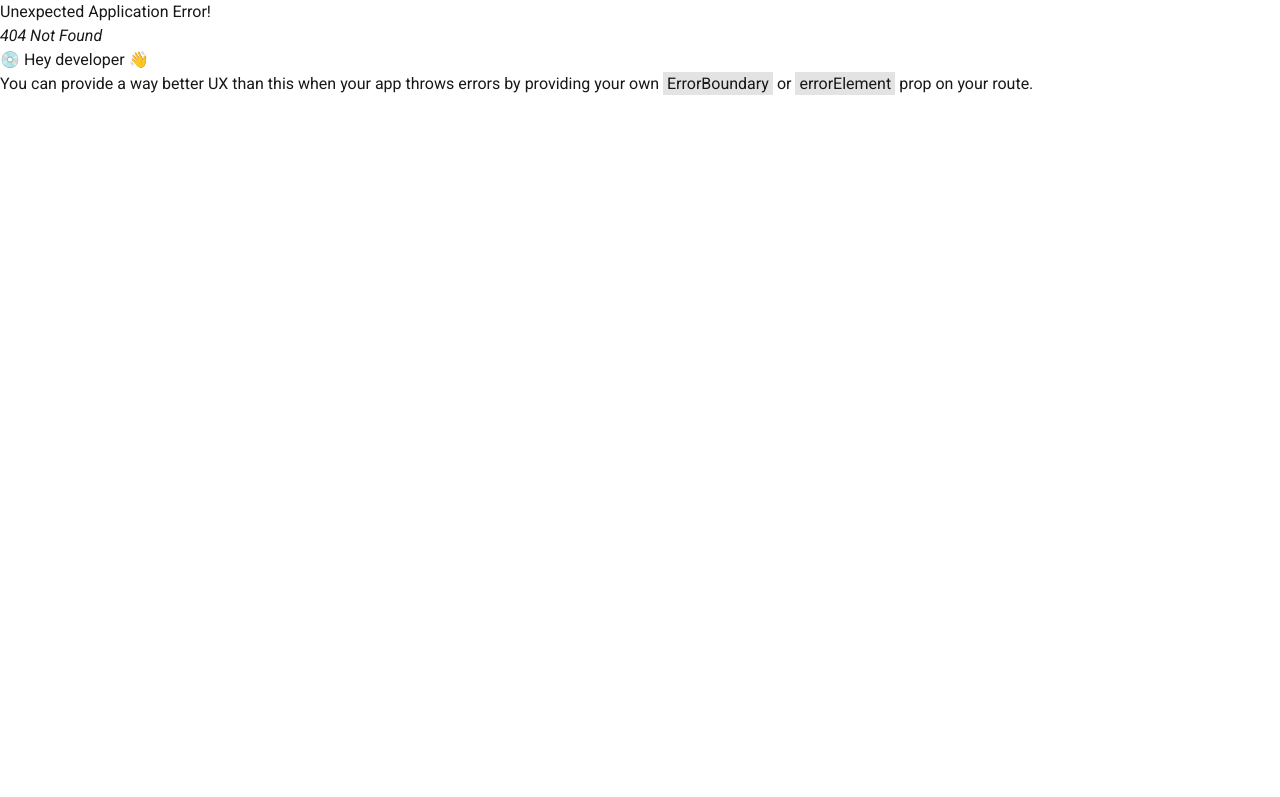
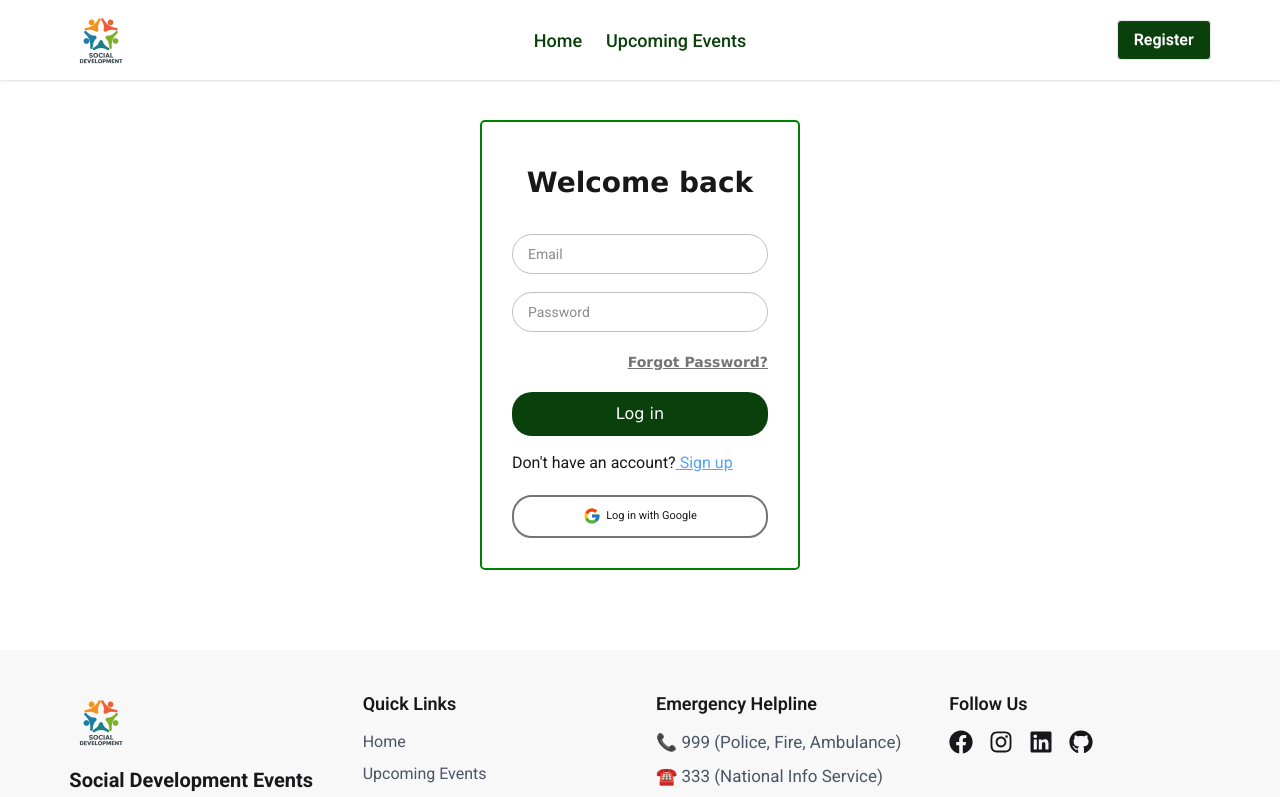
Before and after one commit to SheikhKiron/B12-A10-Future-Box-client, a React (Vite) app: page /login in a window 1280 px wide. Before the commit this address had no page. Shown: the top 797 px of the page. Built offline with nearby package versions, Linux system fonts and the light colour scheme; no server answers.

Commit message:
firebase login,register setup

```diff
--- a/package.json
+++ b/package.json
@@ -17,6 +17,7 @@
     "react-dom": "^19.1.1",
     "react-icons": "^5.5.0",
     "react-router": "^7.9.5",
+    "react-toastify": "^11.0.5",
     "styled-components": "^6.1.19",
     "tailwindcss": "^4.1.17"
   },
--- /dev/null
+++ b/src/Auth/AuthContext.jsx
@@ -0,0 +1,3 @@
+import { createContext } from "react";
+
+export const AuthContext=createContext(null)
--- /dev/null
+++ b/src/Auth/AuthProvider.jsx
@@ -0,0 +1,39 @@
+import React, { useEffect, useState } from 'react';
+import { AuthContext } from './AuthContext';
+import { createUserWithEmailAndPassword, onAuthStateChanged, signOut, updateProfile } from 'firebase/auth';
+import { auth } from '../Firebase/firebase.config';
+
+const AuthProvider = ({ children }) => {
+  const[user,setUser]=useState(null)
+  const createUser = (email,password) => {
+  return createUserWithEmailAndPassword(auth,email,password)
+  }
+
+  const profileupdate = (displayName,photoURL) => {
+  return  updateProfile(auth.currentUser, {
+      displayName,photoURL
+    })
+  }
+  const logOut = () => {
+    return signOut(auth)
+  }
+  useEffect(() => {
+    const unsubscribe = onAuthStateChanged(auth, (currentUser => {
+      setUser(currentUser)
+    }))
+    return ()=>unsubscribe()
+  },[])
+  const userInfo = {
+    createUser,
+    user,
+    profileupdate,
+    logOut
+  }
+  return (
+    <AuthContext value={userInfo}>
+      {children}
+</AuthContext>
+  );
+};
+
+export default AuthProvider;
--- a/src/Components/Navbar.jsx
+++ b/src/Components/Navbar.jsx
@@ -1,11 +1,21 @@
-import React from 'react';
+import React, { use } from 'react';
 import logo from '../assets/logo (2).png'
 import { Link, NavLink } from 'react-router';
 import { FiLogOut } from 'react-icons/fi';
 import { MdManageAccounts } from 'react-icons/md';
 import { HiMiniPlus } from 'react-icons/hi2';
 import { IoIosCreate } from 'react-icons/io';
+import { AuthContext } from '../Auth/AuthContext';
 const Navbar = () => {
+  const { user, logOut } = use(AuthContext)
+
+  const handleLogout = () => {
+    logOut()
+      .then()
+      .catch(err => {
+        console.log(err.message);
+    })
+  }
   return (
     <div className="navbar bg-base-100 md:w-11/12 mx-auto  px-4">
       <div className="flex items-center gap-2 navbar-start">
@@ -57,32 +67,31 @@ const Navbar = () => {
         </ul>
       </div>
 
-
       <div className="navbar-end">
+        {user ? (
+          <div className="flex gap-5">
             <div className="dropdown dropdown-end">
-
               <div
                 tabIndex={0}
                 role="button"
                 className="btn btn-ghost btn-circle avatar tooltip tooltip-bottom"
-            data-tip="Sheikh Kiron"
+                data-tip={user.displayName}
               >
                 <div className="w-10 rounded-full">
                   <img
                     alt="Profile"
-                src="https://img.daisyui.com/images/stock/photo-1534528741775-53994a69daeb.webp"
+                    src={user.photoURL}
                   />
                 </div>
               </div>
-
 
               <ul
                 tabIndex={0}
                 className="menu menu-sm dropdown-content mt-3 z-10 p-2 shadow bg-base-100 rounded-box w-52"
               >
-            <p className="text-center font-semibold">Sheikh Kiron</p>
+                <p className="text-center font-semibold">{user.displayName}</p>
                 <p className="text-center border-b-2 border-gray-300 pb-1 text-sm text-gray-500">
-              SheikhKiron@gmail.com
+                  {user.email}
                 </p>
 
                 <li>
@@ -95,18 +104,22 @@ const Navbar = () => {
                     <MdManageAccounts /> Manage Events
                   </NavLink>
                 </li>
-            <li className="border-b-2 border-gray-300">
+                <li>
                   <NavLink to="/joined-events" className="text-[17px]">
                     <HiMiniPlus /> Joined Events
                   </NavLink>
                 </li>
-            <li>
-              <a className="text-[17px] flex items-center gap-1">
-                <FiLogOut /> Logout
-              </a>
-            </li>
               </ul>
             </div>
+            <button className="text-[16px] flex items-center gap-1 btn bg-[#0a400c] text-white" onClick={handleLogout}>
+              <FiLogOut /> Logout
+            </button>
+          </div>
+        ) : (
+          <button className="btn bg-[#0a400c] text-[16px] text-white">
+            Register
+          </button>
+        )}
       </div>
     </div>
   );
--- /dev/null
+++ b/src/Pages/Login.jsx
@@ -0,0 +1,200 @@
+import React from 'react';
+import { Link } from 'react-router';
+import styled from 'styled-components';
+
+const Login = () => {
+  return (
+    <div className="flex justify-center py-10">
+      <StyledWrapper>
+        <div className="form-container">
+          <p className="title">Welcome back</p>
+          <form className="form">
+            <input type="email" className="input" placeholder="Email" />
+            <input type="password" className="input" placeholder="Password" />
+            <p className="page-link">
+              <span className="page-link-label">
+                Forgot Password?
+              </span>
+            </p>
+            <button className="form-btn">Log in</button>
+          </form>
+          <p className=" text-[16px]">
+            Don't have an account?
+            <Link to="/register" className="text-blue-400 underline">
+              {' '}
+              Sign up
+            </Link>
+          </p>
+          <div className="buttons-container">
+            <div className="google-login-button">
+              <svg
+                stroke="currentColor"
+                fill="currentColor"
+                strokeWidth={0}
+                version="1.1"
+                x="0px"
+                y="0px"
+                className="google-icon"
+                viewBox="0 0 48 48"
+                height="1em"
+                width="1em"
+                xmlns="http://www.w3.org/2000/svg"
+              >
+                <path
+                  fill="#FFC107"
+                  d="M43.611,20.083H42V20H24v8h11.303c-1.649,4.657-6.08,8-11.303,8c-6.627,0-12-5.373-12-12
+      	c0-6.627,5.373-12,12-12c3.059,0,5.842,1.154,7.961,3.039l5.657-5.657C34.046,6.053,29.268,4,24,4C12.955,4,4,12.955,4,24
+      	c0,11.045,8.955,20,20,20c11.045,0,20-8.955,20-20C44,22.659,43.862,21.35,43.611,20.083z"
+                />
+                <path
+                  fill="#FF3D00"
+                  d="M6.306,14.691l6.571,4.819C14.655,15.108,18.961,12,24,12c3.059,0,5.842,1.154,7.961,3.039l5.657-5.657
+      	C34.046,6.053,29.268,4,24,4C16.318,4,9.656,8.337,6.306,14.691z"
+                />
+                <path
+                  fill="#4CAF50"
+                  d="M24,44c5.166,0,9.86-1.977,13.409-5.192l-6.19-5.238C29.211,35.091,26.715,36,24,36
+      	c-5.202,0-9.619-3.317-11.283-7.946l-6.522,5.025C9.505,39.556,16.227,44,24,44z"
+                />
+                <path
+                  fill="#1976D2"
+                  d="M43.611,20.083H42V20H24v8h11.303c-0.792,2.237-2.231,4.166-4.087,5.571
+      	c0.001-0.001,0.002-0.001,0.003-0.002l6.19,5.238C36.971,39.205,44,34,44,24C44,22.659,43.862,21.35,43.611,20.083z"
+                />
+              </svg>
+              <span>Log in with Google</span>
+            </div>
+          </div>
+        </div>
+      </StyledWrapper>
+    </div>
+  );
+};
+
+const StyledWrapper = styled.div`
+  .form-container {
+    width: 320px;
+
+    background-color: #fff;
+    border: 2px solid green;
+    border-radius: 5px;
+    box-sizing: border-box;
+    padding: 30px;
+  }
+
+  .title {
+    text-align: center;
+    font-family: 'Lucida Sans', 'Lucida Sans Regular', 'Lucida Grande',
+      'Lucida Sans Unicode', Geneva, Verdana, sans-serif;
+    margin: 10px 0 30px 0;
+    font-size: 28px;
+    font-weight: 800;
+  }
+
+  .form {
+    width: 100%;
+    display: flex;
+    flex-direction: column;
+    gap: 18px;
+    margin-bottom: 15px;
+  }
+
+  .input {
+    border-radius: 20px;
+    border: 1px solid #c0c0c0;
+    outline: 0 !important;
+    box-sizing: border-box;
+    padding: 12px 15px;
+  }
+
+  .page-link {
+    text-decoration: underline;
+    margin: 0;
+    text-align: end;
+    color: #747474;
+    text-decoration-color: #747474;
+  }
+
+  .page-link-label {
+    cursor: pointer;
+    font-family: 'Lucida Sans', 'Lucida Sans Regular', 'Lucida Grande',
+      'Lucida Sans Unicode', Geneva, Verdana, sans-serif;
+    font-size: 14px;
+    font-weight: 700;
+  }
+
+  .page-link-label:hover {
+    color: #000;
+  }
+
+  .form-btn {
+    padding: 10px 15px;
+    font-family: 'Lucida Sans', 'Lucida Sans Regular', 'Lucida Grande',
+      'Lucida Sans Unicode', Geneva, Verdana, sans-serif;
+    border-radius: 20px;
+    border: 0 !important;
+    outline: 0 !important;
+    background: #0a400c;
+    color: white;
+    cursor: pointer;
+  }
+
+  .form-btn:active {
+    box-shadow: none;
+  }
+
+  .sign-up-label {
+    margin: 0;
+    font-size: 10px;
+    color: #747474;
+    font-family: 'Lucida Sans', 'Lucida Sans Regular', 'Lucida Grande',
+      'Lucida Sans Unicode', Geneva, Verdana, sans-serif;
+  }
+
+  .sign-up-link {
+    margin-left: 1px;
+    font-size: 11px;
+    text-decoration: underline;
+    text-decoration-color: teal;
+    color: teal;
+    cursor: pointer;
+    font-weight: 800;
+    font-family: 'Lucida Sans', 'Lucida Sans Regular', 'Lucida Grande',
+      'Lucida Sans Unicode', Geneva, Verdana, sans-serif;
+  }
+
+  .buttons-container {
+    width: 100%;
+    display: flex;
+    flex-direction: column;
+    justify-content: flex-start;
+    margin-top: 20px;
+    gap: 15px;
+  }
+
+  .google-login-button {
+    border-radius: 20px;
+    box-sizing: border-box;
+    padding: 10px 15px;
+
+    cursor: pointer;
+    display: flex;
+    justify-content: center;
+    align-items: center;
+    font-family: 'Lucida Sans', 'Lucida Sans Regular', 'Lucida Grande',
+      'Lucida Sans Unicode', Geneva, Verdana, sans-serif;
+    font-size: 11px;
+    gap: 5px;
+  }
+
+  .google-login-button {
+    border: 2px solid #747474;
+  }
+
+  .google-icon {
+    font-size: 18px;
+    margin-bottom: 1px;
+  }
+`;
+
+export default Login;
--- a/src/Pages/Register.jsx
+++ b/src/Pages/Register.jsx
@@ -1,24 +1,48 @@
-import React from 'react';
+import React, { use } from 'react';
+import { Link } from 'react-router';
 import styled from 'styled-components';
+import { AuthContext } from '../Auth/AuthContext';
 
 const Register = () => {
+const { createUser, profileupdate } = use(AuthContext);
+  const handleRegister = (e) => {
+    e.preventDefault()
+    const displayName = e.target.name.value;
+    const email = e.target.email.value;
+    const password = e.target.password.value;
+    const photoURL = e.target.photo.value;
+    console.log(displayName, email, password, photoURL);
+    createUser(email,password)
+      .then(result => {
+        console.log(result.user);
+        profileupdate(displayName, photoURL)
+          .then()
+          .catch(err => {
+            console.log(err.message);
+        })
+      })
+      .catch(err => {
+      console.log(err.message);
+    })
+  }
   return (
     <div className='flex justify-center items-center my-10'>
+      <title>Register</title>
       <StyledWrapper>
         <div className="login">
           <div className="hader">
             <span>Join us today!</span>
             <p>Sing up now to become a member.</p>
           </div>
-          <form action="#">
-            <input type="text" placeholder="Enter Name" required />
-            <input type="email" placeholder="Enter Emaill" required />
-            <input type="password" placeholder="Choose A Password" required />
-            <input type="password" placeholder="Re-Enter Password" required />
-            <input type="button" defaultValue="Signup" />
+          <form onSubmit={handleRegister}>
+            <input type="text" name='name' placeholder="Enter Name" required />
+            <input type="email" name='email' placeholder="Enter Emaill" required />
+            <input type="password" name='password' placeholder="Choose A Password" required />
+            <input type="text" name='photo' placeholder="photoURL....." required />
+            <input type="submit" value="Signup" />
             <span>
               {' '}
-              Already a member? <a href="#">Login Here</a>
+              Already a member? <Link to='/login' className='underline'>Login Here</Link>
             </span>
           </form>
         </div>
@@ -29,9 +53,11 @@ const Register = () => {
 
 const StyledWrapper = styled.div`
   .login {
-    max-width: 280px;
-    background-color: #ffffff;
+    max-width: 350px;
+    border:2px solid green;
     border-radius: 5px;
+    padding:20px;
+
   }
   .hader {
     text-align: center;
@@ -58,7 +84,7 @@ const StyledWrapper = styled.div`
     font-size: 15px;
     border-radius: 8px;
   }
-  form input[type='button'] {
+  form input[type='submit'] {
     background-color: #0a400c;
     color: #ffffff;
     font-size: 17px;
--- a/src/Routes/Routes.jsx
+++ b/src/Routes/Routes.jsx
@@ -6,6 +6,7 @@ import CreateEvent from "../Pages/CreateEvent";
 import ManageEvent from "../Pages/ManageEvent";
 import JoinedEvent from "../Pages/JoinedEvent";
 import Register from "../Pages/Register";
+import Login from "../Pages/Login";
 
 export const router = createBrowserRouter([
   {
@@ -14,7 +15,8 @@ export const router = createBrowserRouter([
     children: [
       { index: true, Component: Home },
       { path: '/upcoming-events', Component: Upcoming },
-      { path: '/register', Component: Register},
+      { path: '/register', Component: Register },
+      {path:'/login',Component:Login},
       {path:'/create-event',element:<CreateEvent></CreateEvent>},
       {path:'/manage-events',element:<ManageEvent></ManageEvent>},
       {path:'/joined-events',element:<JoinedEvent></JoinedEvent>},
--- a/src/main.jsx
+++ b/src/main.jsx
@@ -3,9 +3,14 @@ import { createRoot } from 'react-dom/client'
 import './index.css'
 import { RouterProvider } from 'react-router';
 import { router } from './Routes/Routes.jsx';
+import AuthProvider from './Auth/AuthProvider.jsx';
+import { ToastContainer } from 'react-toastify';
 
 createRoot(document.getElementById('root')).render(
   <StrictMode>
-    <RouterProvider router={router} />
+    <AuthProvider>
+      <RouterProvider router={router} />
+      <ToastContainer />
+    </AuthProvider>
   </StrictMode>
 );
```
Also changed, not shown: 1 other file (tests, documents, lock files or other folders). Lines whose indentation alone changed are shown as unchanged.
